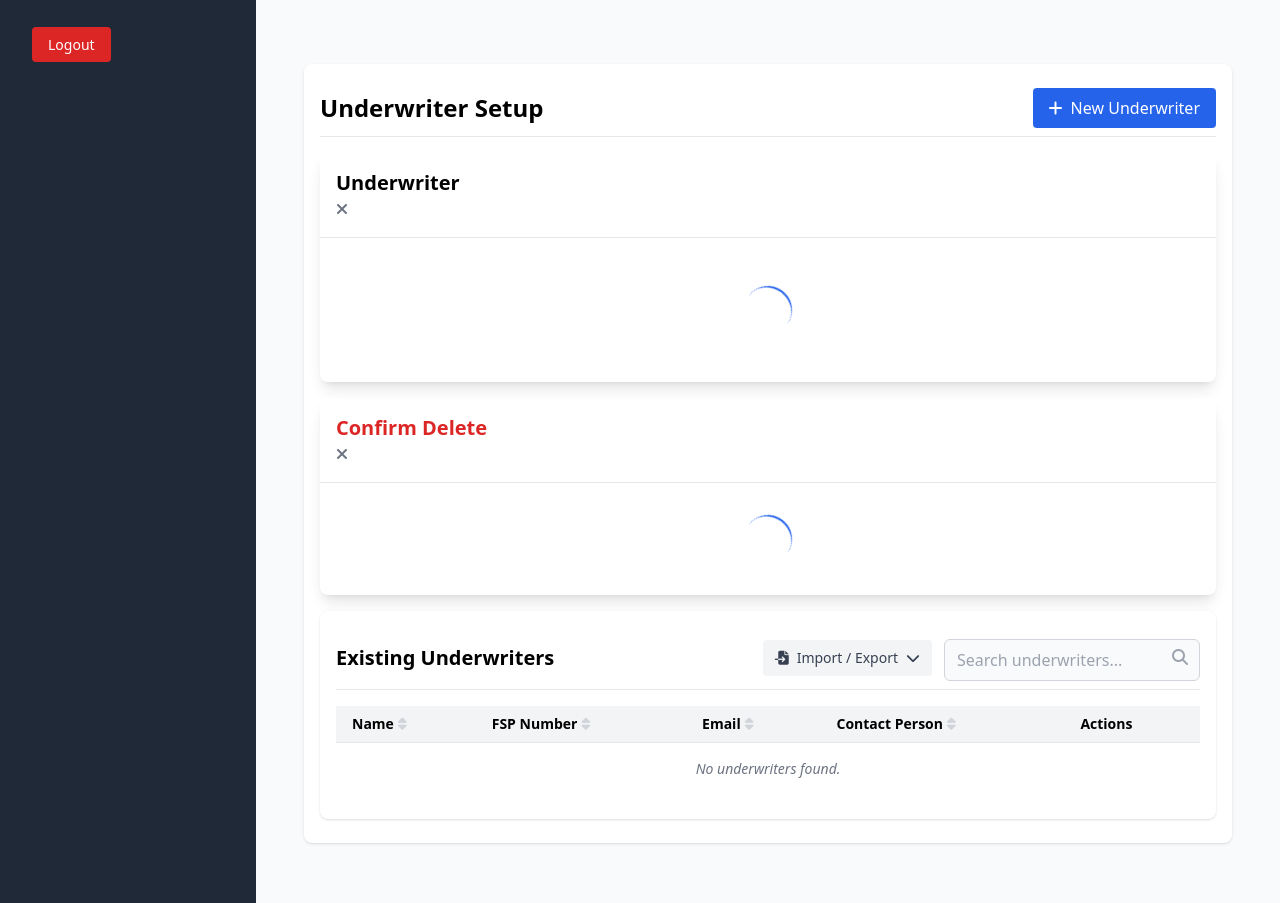
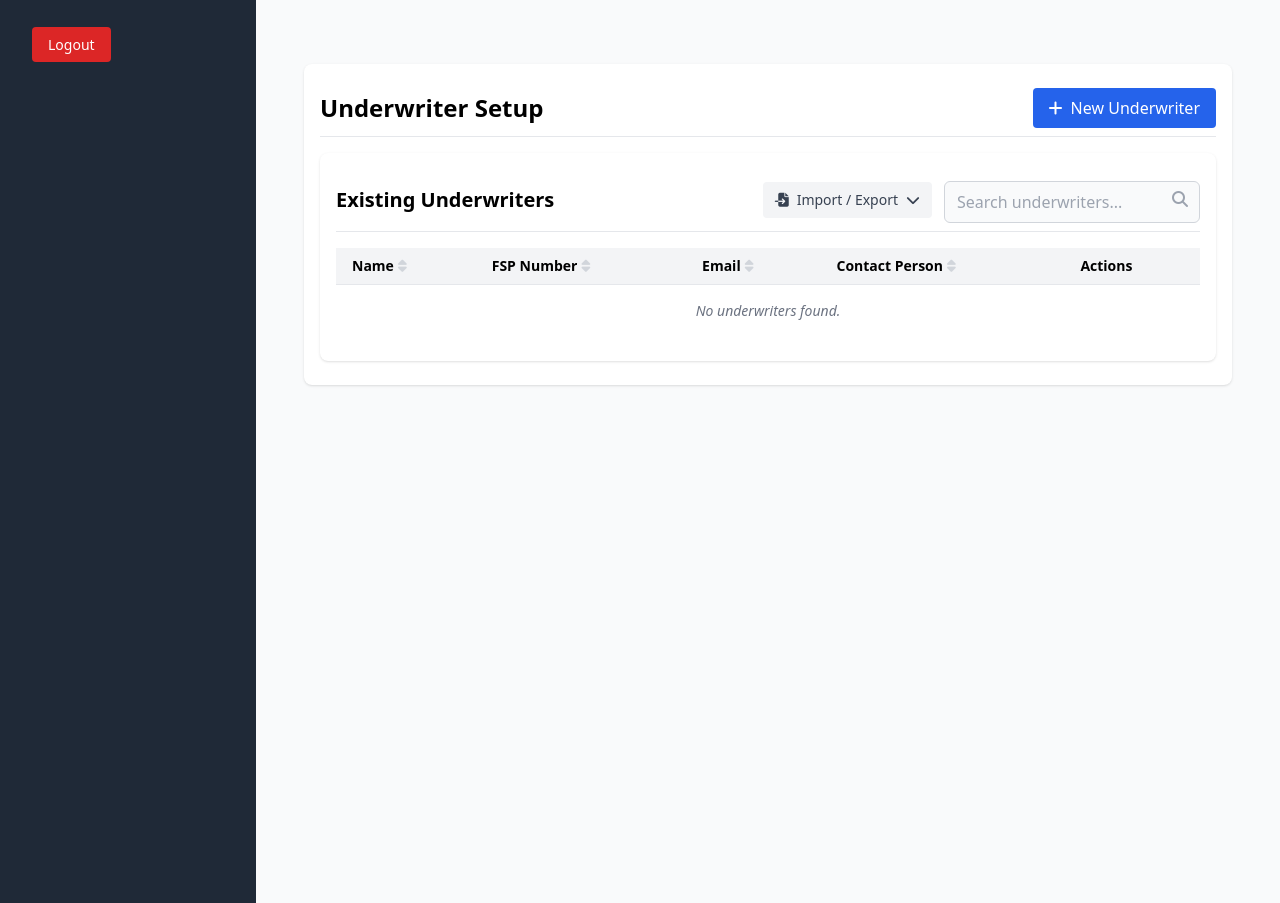
Before and after one commit to Legacyadmin25/legacy_admin, a Django app: template settings_app/templates/settings_app/underwriter_setup.html in a window 1280 px wide. Run offline with Django 5.2, Linux system fonts and the light colour scheme; the template is opened without the code that fills it, so the values that code supplies are empty; some libraries are stand-ins or nearby versions.

Commit message:
Hide underwriter modal shells by default

```diff
--- a/settings_app/templates/settings_app/underwriter_setup.html
+++ b/settings_app/templates/settings_app/underwriter_setup.html
@@ -1,5 +1,37 @@
 {% extends "base.html" %}
 {% load widget_tweaks %}
+
+{% block extra_css %}
+<style>
+  .modal {
+    display: none;
+  }
+
+  .modal.is-open,
+  .modal[aria-hidden="false"] {
+    display: block;
+    position: fixed;
+    inset: 0;
+    z-index: 1000;
+  }
+
+  .modal__overlay {
+    position: fixed;
+    inset: 0;
+    background: rgba(17, 24, 39, 0.55);
+    display: flex;
+    align-items: center;
+    justify-content: center;
+    padding: 1rem;
+  }
+
+  .modal__container {
+    width: 100%;
+    max-height: calc(100vh - 2rem);
+    overflow-y: auto;
+  }
+ </style>
+{% endblock %}
 
 {% block content %}
 <div class="w-full px-6 py-8">
```
